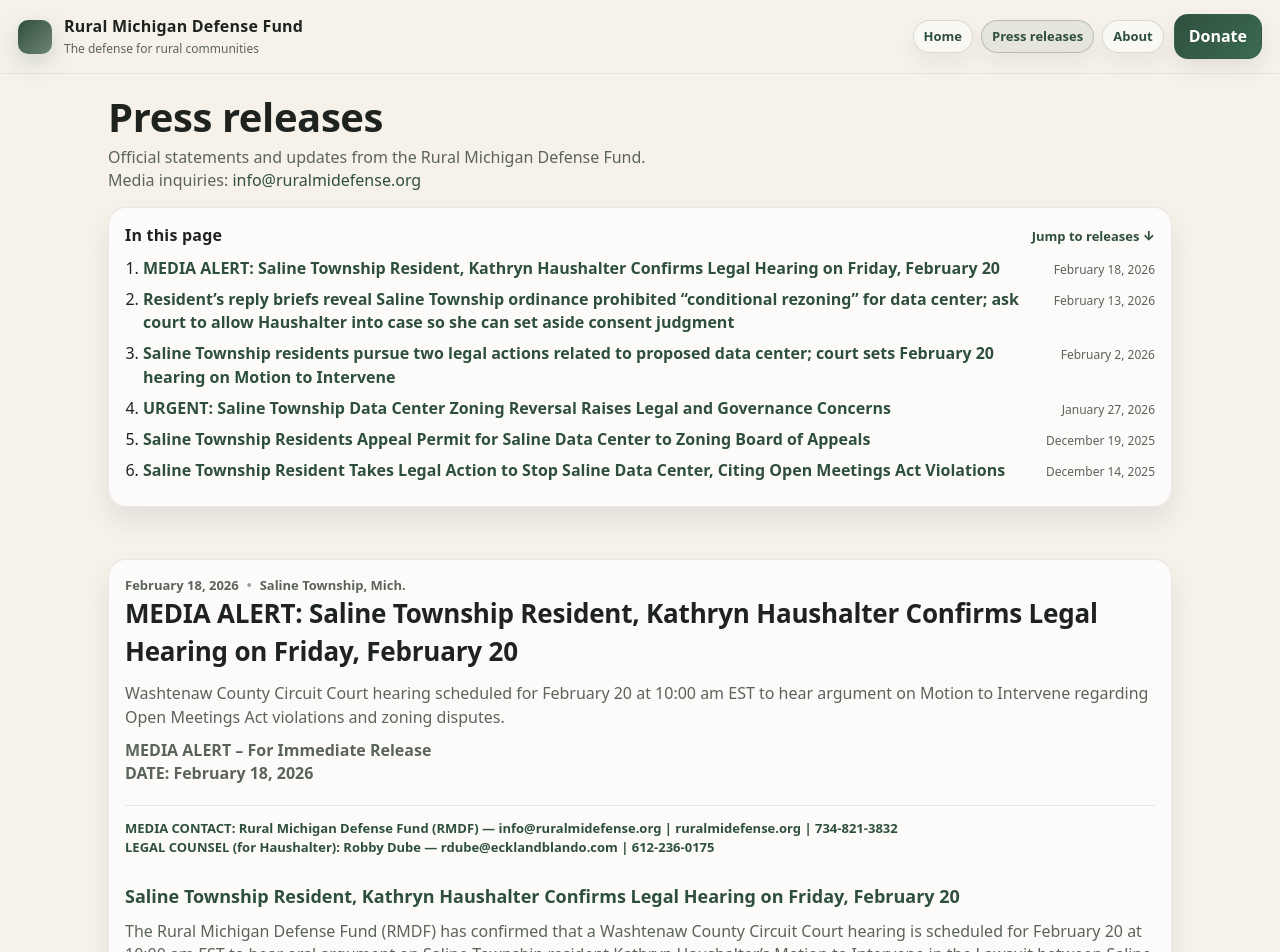
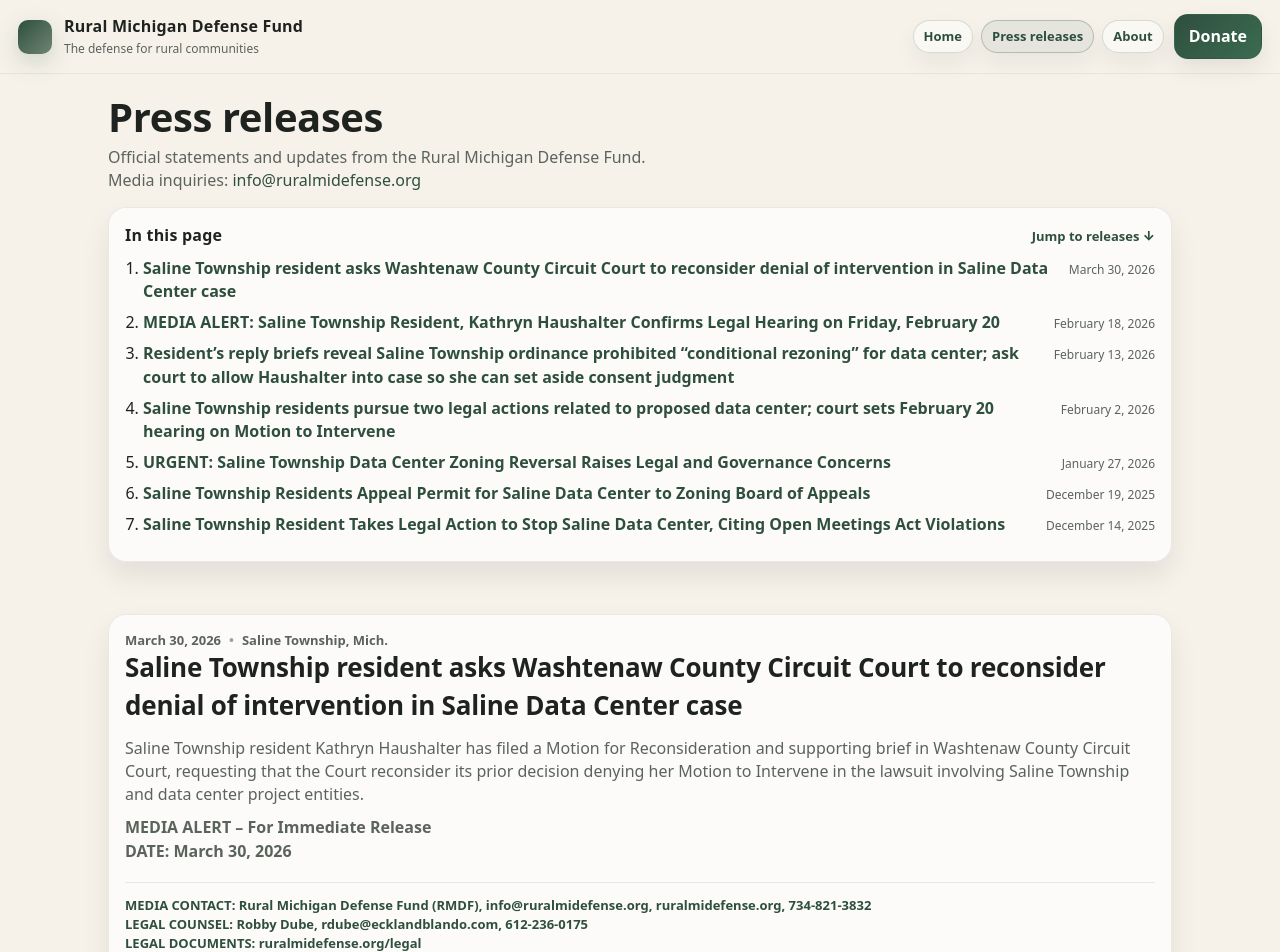
Before and after one commit to jeffrechten/rmdf-web, a React (Vite) app: page /press in a window 1280 px wide. Shown: the top 952 px of the page. Built offline with nearby package versions, Linux system fonts and the light colour scheme.

Commit message:
adding pr 20260330

```diff
--- a/src/pages/PressReleaseBody.jsx
+++ b/src/pages/PressReleaseBody.jsx
@@ -60,9 +60,7 @@ export default function PressReleaseBody({ body }) {
                         return (
                             <ul key={idx} className="pressList">
                                 {block.items.map((item, i) => {
-                                    // If list items ever become rich text, we can handle it here too.
-                                    // For now assuming strings as per spec, but could use renderRichText if items became objects.
-                                    return <li key={`${idx}-${i}`}>{item}</li>;
+                                    return <li key={`${idx}-${i}`}>{renderRichText(item)}</li>;
                                 })}
                             </ul>
                         );
--- a/src/pages/pressReleasesData.js
+++ b/src/pages/pressReleasesData.js
@@ -1,4 +1,109 @@
 export const PRESS_RELEASES = [
+    {
+        id: "pr-2026-03-30",
+        dateLabel: "March 30, 2026",
+        dateISO: "2026-03-30",
+        title: "Saline Township resident asks Washtenaw County Circuit Court to reconsider denial of intervention in Saline Data Center case",
+        summary: "Saline Township resident Kathryn Haushalter has filed a Motion for Reconsideration and supporting brief in Washtenaw County Circuit Court, requesting that the Court reconsider its prior decision denying her Motion to Intervene in the lawsuit involving Saline Township and data center project entities.",
+        location: "Saline Township, Mich.",
+        body: [
+            {
+                type: "p",
+                children: [
+                    { type: "strong", text: "MEDIA ALERT – For Immediate Release" },
+                    { type: "br" },
+                    { type: "strong", text: "DATE: March 30, 2026" }
+                ]
+            },
+            {
+                type: "contact",
+                children: [
+                    { type: "strong", text: "MEDIA CONTACT:" },
+                    " Rural Michigan Defense Fund (RMDF), ",
+                    { type: "a", href: "mailto:info@ruralmidefense.org", text: "info@ruralmidefense.org" },
+                    ", ",
+                    { type: "a", href: "https://ruralmidefense.org", text: "ruralmidefense.org" },
+                    ", 734-821-3832",
+                    { type: "br" },
+                    { type: "strong", text: "LEGAL COUNSEL:" },
+                    " Robby Dube, ",
+                    { type: "a", href: "mailto:rdube@ecklandblando.com", text: "rdube@ecklandblando.com" },
+                    ", 612-236-0175",
+                    { type: "br" },
+                    { type: "strong", text: "LEGAL DOCUMENTS:" },
+                    " ",
+                    { type: "a", href: "https://ruralmidefense.org/legal", text: "ruralmidefense.org/legal" }
+                ]
+            },
+            { type: "h3", text: "Saline Township resident asks Washtenaw County Circuit Court to reconsider denial of intervention in Saline Data Center case" },
+            {
+                type: "p",
+                text: "Saline Township, Mich. — Saline Township resident Kathryn Haushalter has filed a Motion for Reconsideration and supporting brief in Washtenaw County Circuit Court, requesting that the Court reconsider its prior decision denying her Motion to Intervene in the lawsuit involving Saline Township and data center project entities."
+            },
+            {
+                type: "p",
+                text: "A motion for reconsideration is a procedural request that asks a court to correct a “palpable error” and reach a different result. In this filing, Haushalter argues that the Court’s denial of intervention rests on three errors and asks the Court to reconsider its February 20, 2026 bench ruling and March 7, 2026 order, and to grant intervention."
+            },
+            { type: "h3", text: "Key Points from the Motion for Reconsideration" },
+            {
+                type: "p",
+                text: "According to the Motion and brief, Haushalter asserts:"
+            },
+            {
+                type: "p",
+                text: "Haushalter moves the Court to reconsider its order under MCR 2.119(F)(1) as it is founded on three palpable errors: First, the Court erred in concluding that Haushalter could not intervene because the case was closed, a rule that, if correct, would nullify intervention motions as a matter of law whenever a judgment is entered, contrary to Michigan precedent that expressly permits post-judgment interventions to protect substantial rights and avoid collateral attacks. Second, after determining that Haushalter had standing to intervene as a defendant, the Court improperly proceeded to weigh the merits of her Open Meetings Act (“OMA”) claim rather than stopping the analysis as required under MCR 2.209 once the criteria for intervention were satisfied. Third, the Court erroneously found Haushalter’s claims time-barred despite statutory authority allowing her at least 60 days to bring her Motion. Correcting these errors must result in an alternative disposition of Haushalter’s Motion to Intervene. As such, Haushalter respectfully requests this court reconsider its February 20, 2026, bench ruling and March 7, 2026, Order for the same, correct the three palpable errors, and grant her Motion to Intervene as a cross-claimant, defendant, or both."
+            },
+            { type: "h3", text: "Additional Factual Points Cited in the Filing" },
+            {
+                type: "p",
+                text: "The brief further argues that the consent judgment discussed by the Saline Township Board of Trustees on October 1, 2025 was not a finalized agreement at that time. Haushalter’s filing references supporting materials such as the invoice from the township’s attorney, David Landry’s, showing additional work was done to finalize the consent judgment after October 1. No additional Township meeting or vote occurred to authorize the final version. The filing also references a transcript prepared from a Township video exhibit, which the filing argues supports the claim that final agreement terms were not complete at the conclusion of the October 1 meeting."
+            },
+            { type: "h3", text: "Documents Available" },
+            {
+                type: "p",
+                text: "Proposed Intervening Defendant (Haushalter)’s documents include:"
+            },
+            {
+                type: "ul",
+                items: [
+                    "Motion for Reconsideration",
+                    "Brief in Support of Motion for Reconsideration",
+                    "Declaration with attached invoice by David Landry"
+                ]
+            },
+            {
+                type: "p",
+                children: [
+                    "Saline Township’s website has posted the Consent Judgment, and Related Digital’s lawsuit and original rezoning application materials at ",
+                    { type: "a", href: "https://salinetownship.org", text: "salinetownship.org" },
+                    "."
+                ]
+            },
+            { type: "h3", text: "About RMDF and How to Learn More" },
+            {
+                type: "p",
+                text: "Community supporters have formed Stop the Saline Data Center and the Rural Michigan Defense Fund to support lawful civic engagement and litigation related to the proposed data center."
+            },
+            {
+                type: "ul",
+                items: [
+                    [ "Learn more: ", { type: "a", href: "https://ruralmidefense.org", text: "ruralmidefense.org" } ],
+                    [ "Legal documents: ", { type: "a", href: "https://ruralmidefense.org/legal", text: "ruralmidefense.org/legal" } ],
+                    [ "Support the legal effort: ", { type: "a", href: "https://ruralmidefense.org/donate", text: "ruralmidefense.org/donate" } ]
+                ]
+            },
+            {
+                type: "contact",
+                children: [
+                    { type: "strong", text: "MEDIA CONTACT:" },
+                    " RMDF — ",
+                    { type: "a", href: "mailto:info@ruralmidefense.org", text: "info@ruralmidefense.org" },
+                    ", 734-821-3832"
+                ]
+            }
+        ]
+    },
+
     {
         id: "ma-2026-02-18",
         dateLabel: "February 18, 2026",
```
